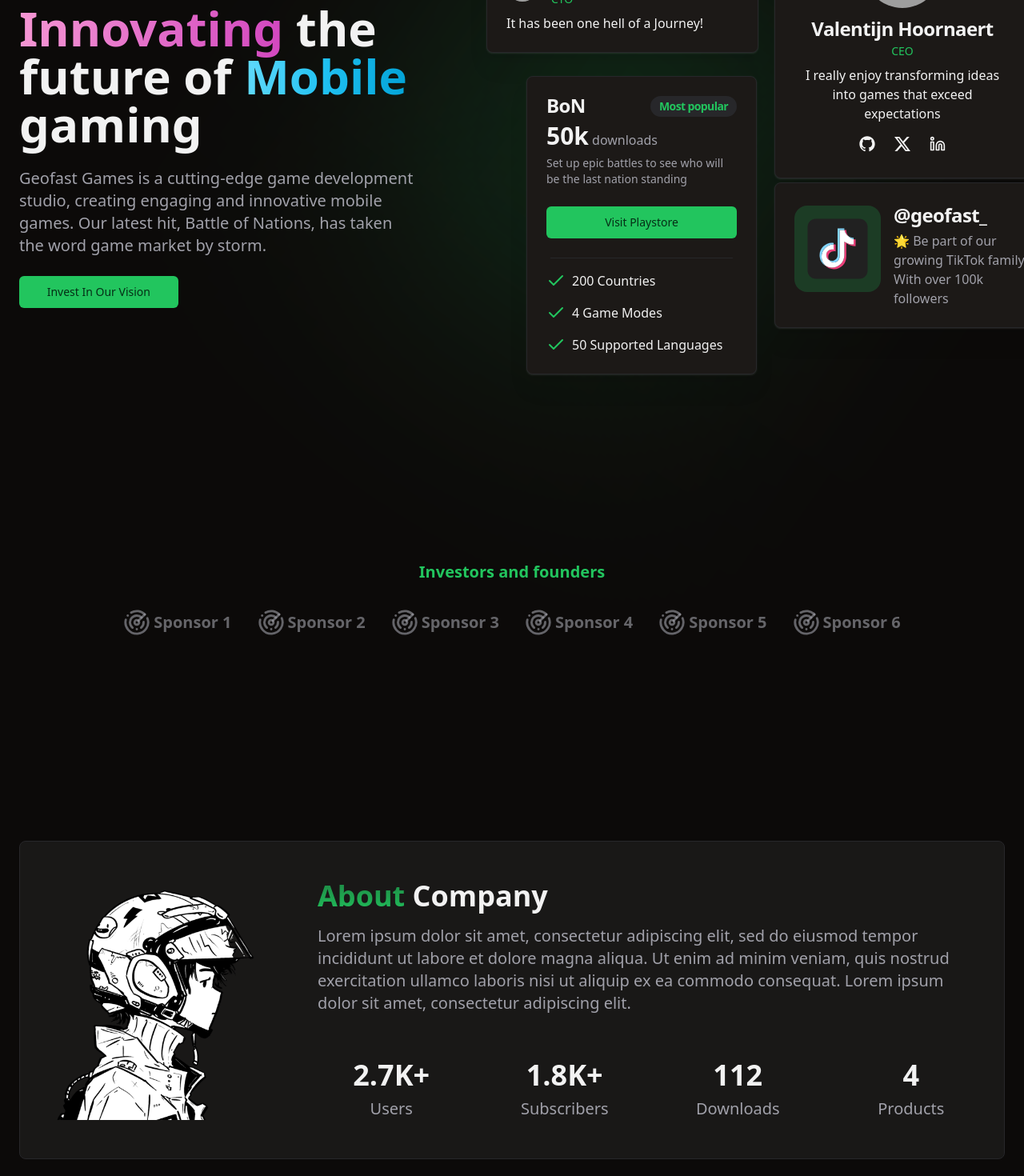
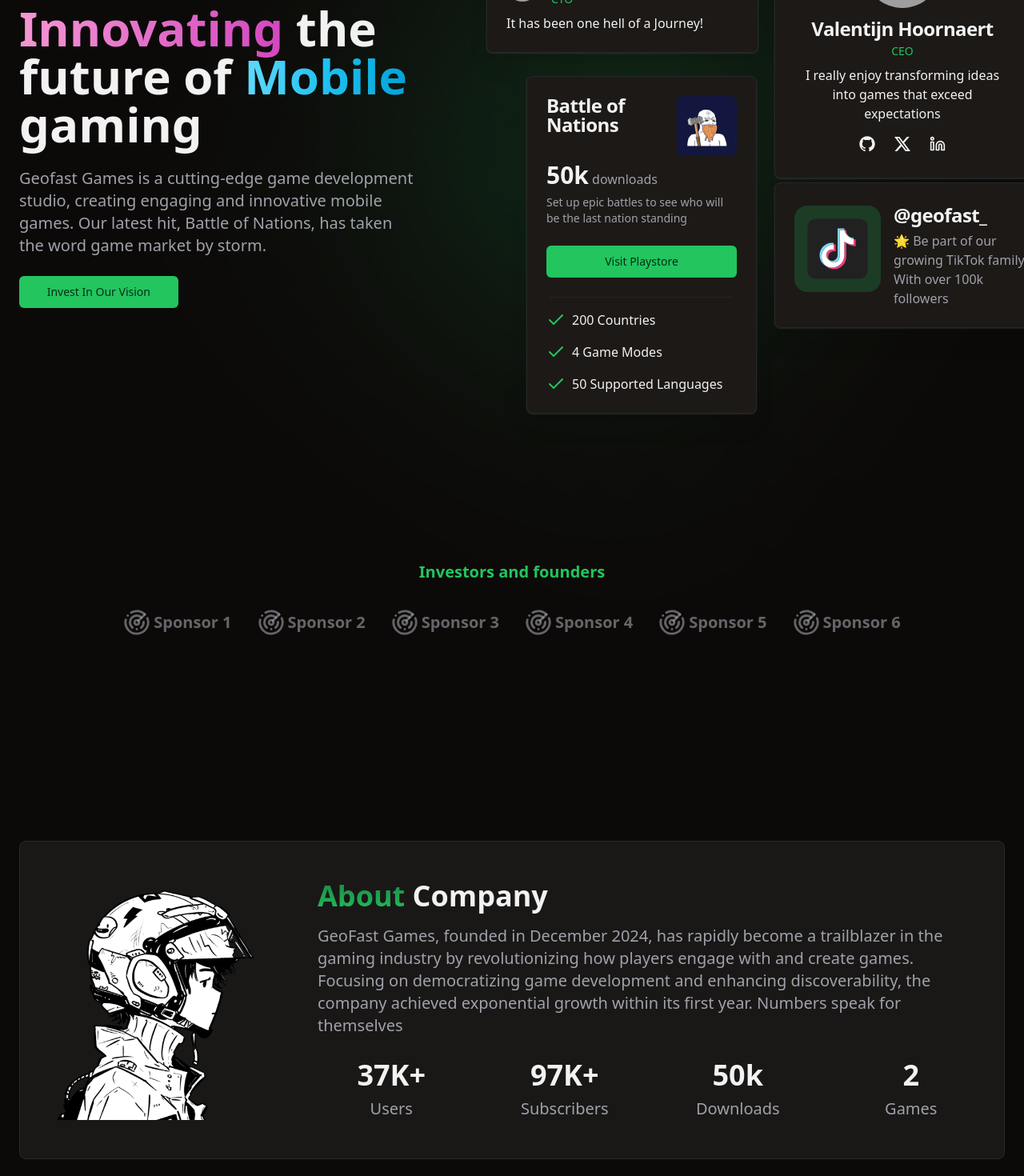
Before and after one commit to utkarshtrivedimdz/geofast-landing-page, a React (Vite) app: page / in a window 1280 px wide. Shown: the part 240-1710 px from the top of the page at 80% size. Built offline with nearby package versions, Linux system fonts and the light colour scheme; grey boxes are pictures that could not be loaded.

Commit message:
updated hearo cards

```diff
--- a/src/components/About.tsx
+++ b/src/components/About.tsx
@@ -23,11 +23,10 @@ export const About = () => {
                 Company
               </h2>
               <p className="text-xl text-muted-foreground mt-4">
-                Lorem ipsum dolor sit amet, consectetur adipiscing elit, sed do
-                eiusmod tempor incididunt ut labore et dolore magna aliqua. Ut
-                enim ad minim veniam, quis nostrud exercitation ullamco laboris
-                nisi ut aliquip ex ea commodo consequat. Lorem ipsum dolor sit
-                amet, consectetur adipiscing elit.
+                GeoFast Games, founded in December 2024, has rapidly become a trailblazer in the gaming industry
+                by revolutionizing how players engage with and create games. Focusing on democratizing game development
+                and enhancing discoverability, the company achieved exponential growth within its first year.
+                Numbers speak for themselves
               </p>
             </div>
 
--- a/src/components/HeroCards.tsx
+++ b/src/components/HeroCards.tsx
@@ -10,8 +10,9 @@ import {
   CardFooter,
 } from "@/components/ui/card";
 import { Check, Linkedin } from "lucide-react";
-import { TikTokIcon } from "./Icons";
+import { LogoIcon, TikTokIcon } from "./Icons";
 import { GitHubLogoIcon } from "@radix-ui/react-icons";
+import battleOfNationsLogo from "../assets/BoN.png";
 
 export const HeroCards = () => {
   return (
@@ -29,7 +30,9 @@ export const HeroCards = () => {
 
           <div className="flex flex-col">
             <CardTitle className="text-lg">Utkarsh Trivedi</CardTitle>
-            <CardDescription className="font-normal text-primary">CTO</CardDescription>
+            <CardDescription className="font-normal text-primary">
+              CTO
+            </CardDescription>
           </div>
         </CardHeader>
 
@@ -44,7 +47,7 @@ export const HeroCards = () => {
             alt="user avatar"
             className="absolute grayscale-[0%] -top-12 rounded-full w-24 h-24 aspect-square object-cover"
           />
-          <CardTitle className="text-center">Valentijn  Hoornaert</CardTitle>
+          <CardTitle className="text-center">Valentijn Hoornaert</CardTitle>
           <CardDescription className="font-normal text-primary">
             CEO
           </CardDescription>
@@ -52,8 +55,8 @@ export const HeroCards = () => {
 
         <CardContent className="text-center pb-2">
           <p>
-            I really enjoy transforming ideas into games that
-            exceed expectations
+            I really enjoy transforming ideas into games that exceed
+            expectations
           </p>
         </CardContent>
 
@@ -112,13 +115,12 @@ export const HeroCards = () => {
       <Card className="absolute top-[150px] left-[50px] w-72  drop-shadow-xl shadow-black/10 dark:shadow-white/10">
         <CardHeader>
           <CardTitle className="flex item-center justify-between">
-            BoN
-            <Badge
-              variant="secondary"
-              className="text-sm text-primary"
-            >
-              Most popular
-            </Badge>
+            Battle of Nations
+            <img
+              src={battleOfNationsLogo}
+              alt=""
+              className="w-[75px] object-contain rounded-lg"
+            />
           </CardTitle>
           <div>
             <span className="text-3xl font-bold">50k</span>
@@ -136,7 +138,7 @@ export const HeroCards = () => {
             target="_blank"
             href="https://play.google.com/store/apps/details?id=com.geofast.geofastbattleofnations"
           >
-          <Button className="w-full">Visit Playstore</Button>
+            <Button className="w-full">Visit Playstore</Button>
           </a>
         </CardContent>
 
@@ -146,10 +148,7 @@ export const HeroCards = () => {
           <div className="space-y-4">
             {["200 Countries", "4 Game Modes", "50 Supported Languages"].map(
               (benefit: string) => (
-                <span
-                  key={benefit}
-                  className="flex"
-                >
+                <span key={benefit} className="flex">
                   <Check className="text-green-500" />{" "}
                   <h3 className="ml-2">{benefit}</h3>
                 </span>
@@ -172,7 +171,13 @@ export const HeroCards = () => {
             </div>
           </a>
           <div>
-            <CardTitle>@geofast_</CardTitle>
+            <a
+              rel="noreferrer noopener"
+              target="_blank"
+              href="https://www.tiktok.com/@geofast_"
+            >
+              <CardTitle>@geofast_</CardTitle>
+            </a>
             <CardDescription className="text-md mt-2">
               🌟 Be part of our growing TikTok family! With over 100k followers
             </CardDescription>
--- a/src/components/Statistics.tsx
+++ b/src/components/Statistics.tsx
@@ -6,20 +6,20 @@ export const Statistics = () => {
 
   const stats: statsProps[] = [
     {
-      quantity: "2.7K+",
+      quantity: "37K+",
       description: "Users",
     },
     {
-      quantity: "1.8K+",
+      quantity: "97K+",
       description: "Subscribers",
     },
     {
-      quantity: "112",
+      quantity: "50k",
       description: "Downloads",
     },
     {
-      quantity: "4",
-      description: "Products",
+      quantity: "2",
+      description: "Games",
     },
   ];
 
--- a/src/components/Testimonials.tsx
+++ b/src/components/Testimonials.tsx
@@ -71,7 +71,7 @@ export const Testimonials = () => {
           {" "}
           People Love{" "}
         </span>
-        This Landing Page
+        Our Games
       </h2>
 
       <p className="text-xl text-muted-foreground pt-4 pb-8">
```
Also changed, not shown: src/assets/BoN.png (added).
